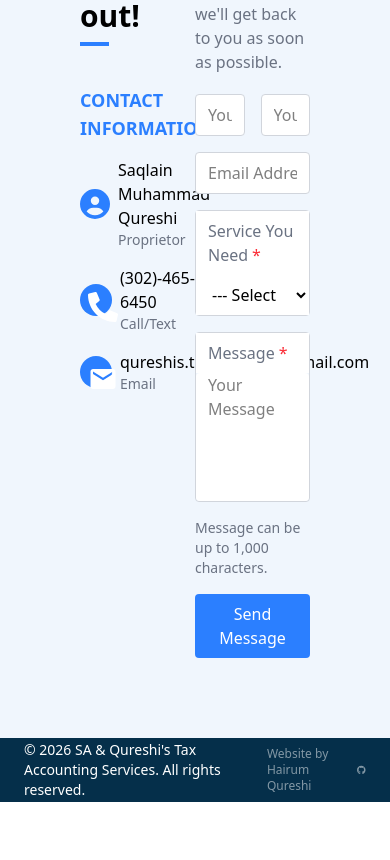
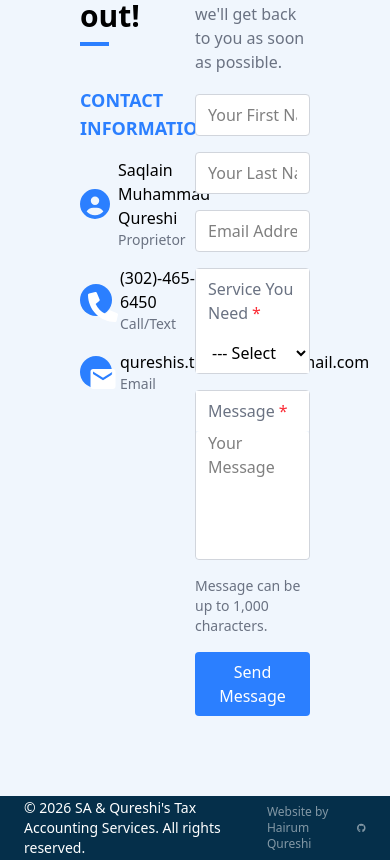
Before and after one commit to Hairum-Qureshi/sa-and-qureshi-accounting-website, a React (Vite) app in the folder apps/frontend/: page / in a window 390 px wide. Shown: the part 3834-4694 px from the top of the page. Before the commit the page ends 4636 px from the top, so only its background shows below. Built offline with nearby package versions, Linux system fonts and the light colour scheme.

Commit message:
made contact form mobile responsive

```diff
--- a/apps/frontend/src/components/ConnectForm.tsx
+++ b/apps/frontend/src/components/ConnectForm.tsx
@@ -49,8 +49,8 @@
 
   return (
     <form className="flex flex-col gap-4" onSubmit={submitForm}>
-      <div className="flex gap-4">
-        <div className="w-1/2">
+      <div className="grid grid-cols-1 sm:grid-cols-2 gap-4">
+        <div>
           <input
             type="text"
             placeholder="Your First Name*"
@@ -59,7 +59,8 @@
             onChange={(e) => setFirstName(e.target.value)}
           />
         </div>
-        <div className="w-1/2">
+
+        <div>
           <input
             type="text"
             placeholder="Your Last Name"
```
